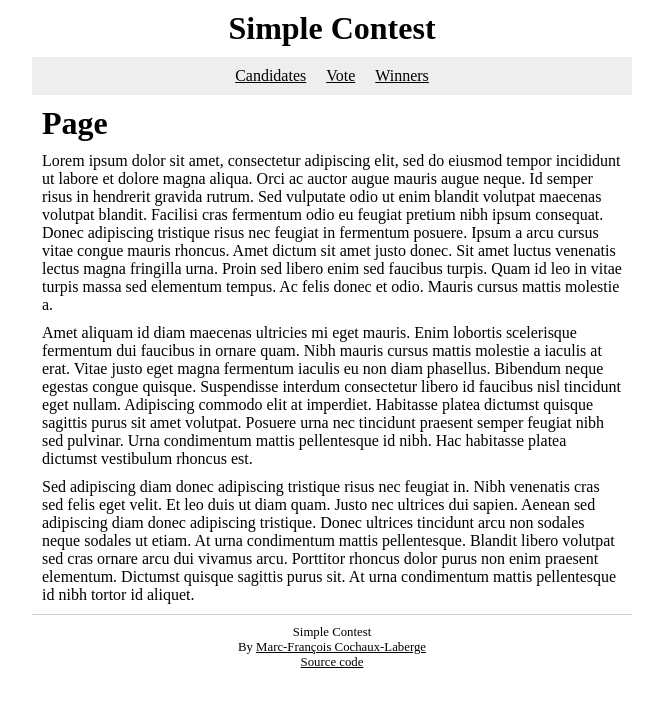
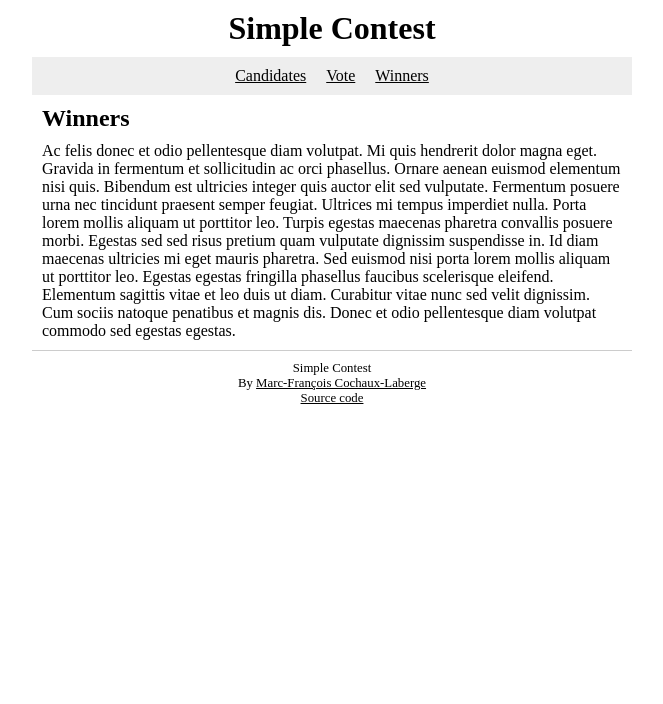
Before and after one commit to mfcochauxlaberge/simple-contest-client, a React app: page /winners in a window 1280 px wide. Shown: the top 704 px of the page, without its empty margins (308-971 px from the left). Built offline with nearby package versions, Linux system fonts and the light colour scheme.

Commit message:
Implement basic routing

```diff
--- a/package.json
+++ b/package.json
@@ -41,6 +41,7 @@
   "dependencies": {
     "node-sass": "^4.11.0",
     "react": "^16.7.0",
-    "react-dom": "^16.7.0"
+    "react-dom": "^16.7.0",
+    "react-router-dom": "^4.3.1"
   }
 }
--- a/src/App.jsx
+++ b/src/App.jsx
@@ -1,6 +1,11 @@
 import React from 'react'
+import { Link, Route } from 'react-router-dom'
 
 import AppStyles from './styles/components/App.scss'
+
+import Candidates from './pages/Candidates.jsx'
+import Vote from './pages/Vote.jsx'
+import Winners from './pages/Winners.jsx'
 
 class App extends React.Component {
   render() {
@@ -11,55 +16,21 @@ class App extends React.Component {
           <nav>
             <ul>
               <li>
-                <a href="#">Candidates</a>
+                <Link to="/candidates">Candidates</Link>
               </li>
               <li>
-                <a href="#">Vote</a>
+                <Link to="/vote">Vote</Link>
               </li>
               <li>
-                <a href="#">Winners</a>
+                <Link to="/winners">Winners</Link>
               </li>
             </ul>
           </nav>
         </header>
         <div id={AppStyles['content']}>
-          <h1>Page</h1>
-          <p>
-            Lorem ipsum dolor sit amet, consectetur adipiscing elit, sed do
-            eiusmod tempor incididunt ut labore et dolore magna aliqua. Orci ac
-            auctor augue mauris augue neque. Id semper risus in hendrerit
-            gravida rutrum. Sed vulputate odio ut enim blandit volutpat maecenas
-            volutpat blandit. Facilisi cras fermentum odio eu feugiat pretium
-            nibh ipsum consequat. Donec adipiscing tristique risus nec feugiat
-            in fermentum posuere. Ipsum a arcu cursus vitae congue mauris
-            rhoncus. Amet dictum sit amet justo donec. Sit amet luctus venenatis
-            lectus magna fringilla urna. Proin sed libero enim sed faucibus
-            turpis. Quam id leo in vitae turpis massa sed elementum tempus. Ac
-            felis donec et odio. Mauris cursus mattis molestie a.
-          </p>
-          <p>
-            Amet aliquam id diam maecenas ultricies mi eget mauris. Enim
-            lobortis scelerisque fermentum dui faucibus in ornare quam. Nibh
-            mauris cursus mattis molestie a iaculis at erat. Vitae justo eget
-            magna fermentum iaculis eu non diam phasellus. Bibendum neque
-            egestas congue quisque. Suspendisse interdum consectetur libero id
-            faucibus nisl tincidunt eget nullam. Adipiscing commodo elit at
-            imperdiet. Habitasse platea dictumst quisque sagittis purus sit amet
-            volutpat. Posuere urna nec tincidunt praesent semper feugiat nibh
-            sed pulvinar. Urna condimentum mattis pellentesque id nibh. Hac
-            habitasse platea dictumst vestibulum rhoncus est.
-          </p>
-          <p>
-            Sed adipiscing diam donec adipiscing tristique risus nec feugiat in.
-            Nibh venenatis cras sed felis eget velit. Et leo duis ut diam quam.
-            Justo nec ultrices dui sapien. Aenean sed adipiscing diam donec
-            adipiscing tristique. Donec ultrices tincidunt arcu non sodales
-            neque sodales ut etiam. At urna condimentum mattis pellentesque.
-            Blandit libero volutpat sed cras ornare arcu dui vivamus arcu.
-            Porttitor rhoncus dolor purus non enim praesent elementum. Dictumst
-            quisque sagittis purus sit. At urna condimentum mattis pellentesque
-            id nibh tortor id aliquet.
-          </p>
+          <Route path="/candidates" exact component={Candidates} />
+          <Route path="/vote" exact component={Vote} />
+          <Route path="/winners" exact component={Winners} />
         </div>
         <footer id={AppStyles['footer']}>
           <p>Simple Contest</p>
--- a/src/index.js
+++ b/src/index.js
@@ -1,11 +1,18 @@
 import React from 'react'
 import ReactDOM from 'react-dom'
 import { hot } from 'react-hot-loader'
+
+import { BrowserRouter } from 'react-router-dom'
 
 import './styles/main.scss'
 
 import App from './App.jsx'
 
-ReactDOM.render(<App />, document.getElementById('app'))
+ReactDOM.render(
+  <BrowserRouter>
+    <App />
+  </BrowserRouter>,
+  document.getElementById('app'),
+)
 
 hot.module.accept()
--- /dev/null
+++ b/src/pages/Candidates.jsx
@@ -0,0 +1,24 @@
+import React from 'react'
+
+// import AppStyles from './styles/components/App.scss'
+
+class Candidates extends React.Component {
+  render() {
+    return (
+      <React.Fragment>
+        <h2>Candidates</h2>
+        <p>
+          Lorem ipsum dolor sit amet, consectetur adipiscing elit, sed do
+          eiusmod tempor incididunt ut labore et dolore magna aliqua. Ut enim ad
+          minim veniam, quis nostrud exercitation ullamco laboris nisi ut
+          aliquip ex ea commodo consequat. Duis aute irure dolor in
+          reprehenderit in voluptate velit esse cillum dolore eu fugiat nulla
+          pariatur. Excepteur sint occaecat cupidatat non proident, sunt in
+          culpa qui officia deserunt mollit anim id est laborum.
+        </p>
+      </React.Fragment>
+    )
+  }
+}
+
+export default Candidates
--- /dev/null
+++ b/src/pages/Vote.jsx
@@ -0,0 +1,28 @@
+import React from 'react'
+
+// import AppStyles from './styles/components/App.scss'
+
+class Vote extends React.Component {
+  render() {
+    return (
+      <React.Fragment>
+        <h2>Vote</h2>
+        <p>
+          Volutpat est velit egestas dui id ornare arcu. Diam phasellus
+          vestibulum lorem sed. Purus viverra accumsan in nisl nisi scelerisque.
+          Pellentesque adipiscing commodo elit at imperdiet dui accumsan. Purus
+          in massa tempor nec feugiat nisl pretium fusce. Commodo nulla facilisi
+          nullam vehicula ipsum a. Elementum pulvinar etiam non quam lacus
+          suspendisse faucibus interdum posuere. Ultrices vitae auctor eu augue
+          ut lectus arcu bibendum at. Praesent semper feugiat nibh sed pulvinar.
+          Urna duis convallis convallis tellus id interdum velit laoreet id.
+          Ligula ullamcorper malesuada proin libero nunc consequat interdum
+          varius. Metus vulputate eu scelerisque felis imperdiet proin. Nisl
+          tincidunt eget nullam non nisi est.
+        </p>
+      </React.Fragment>
+    )
+  }
+}
+
+export default Vote
--- /dev/null
+++ b/src/pages/Winners.jsx
@@ -0,0 +1,31 @@
+import React from 'react'
+
+// import AppStyles from './styles/components/App.scss'
+
+class Winners extends React.Component {
+  render() {
+    return (
+      <React.Fragment>
+        <h2>Winners</h2>
+        <p>
+          Ac felis donec et odio pellentesque diam volutpat. Mi quis hendrerit
+          dolor magna eget. Gravida in fermentum et sollicitudin ac orci
+          phasellus. Ornare aenean euismod elementum nisi quis. Bibendum est
+          ultricies integer quis auctor elit sed vulputate. Fermentum posuere
+          urna nec tincidunt praesent semper feugiat. Ultrices mi tempus
+          imperdiet nulla. Porta lorem mollis aliquam ut porttitor leo. Turpis
+          egestas maecenas pharetra convallis posuere morbi. Egestas sed sed
+          risus pretium quam vulputate dignissim suspendisse in. Id diam
+          maecenas ultricies mi eget mauris pharetra. Sed euismod nisi porta
+          lorem mollis aliquam ut porttitor leo. Egestas egestas fringilla
+          phasellus faucibus scelerisque eleifend. Elementum sagittis vitae et
+          leo duis ut diam. Curabitur vitae nunc sed velit dignissim. Cum sociis
+          natoque penatibus et magnis dis. Donec et odio pellentesque diam
+          volutpat commodo sed egestas egestas.
+        </p>
+      </React.Fragment>
+    )
+  }
+}
+
+export default Winners
--- a/webpack.config.js
+++ b/webpack.config.js
@@ -44,5 +44,6 @@ module.exports = {
   plugins: [htmlPlugin, hotModulePlugin],
   devServer: {
     hot: true,
+    historyApiFallback: true,
   },
 }
```
Also changed, not shown: 1 other file (tests, documents, lock files or other folders).
